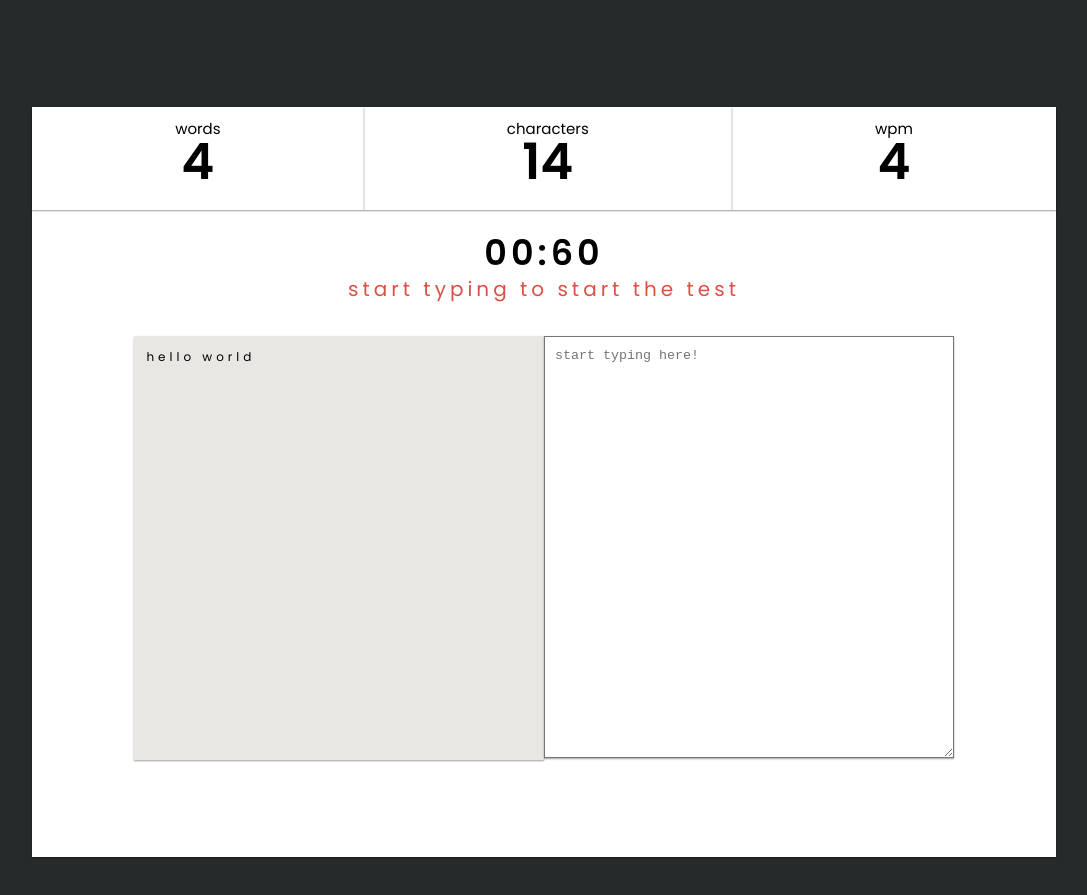
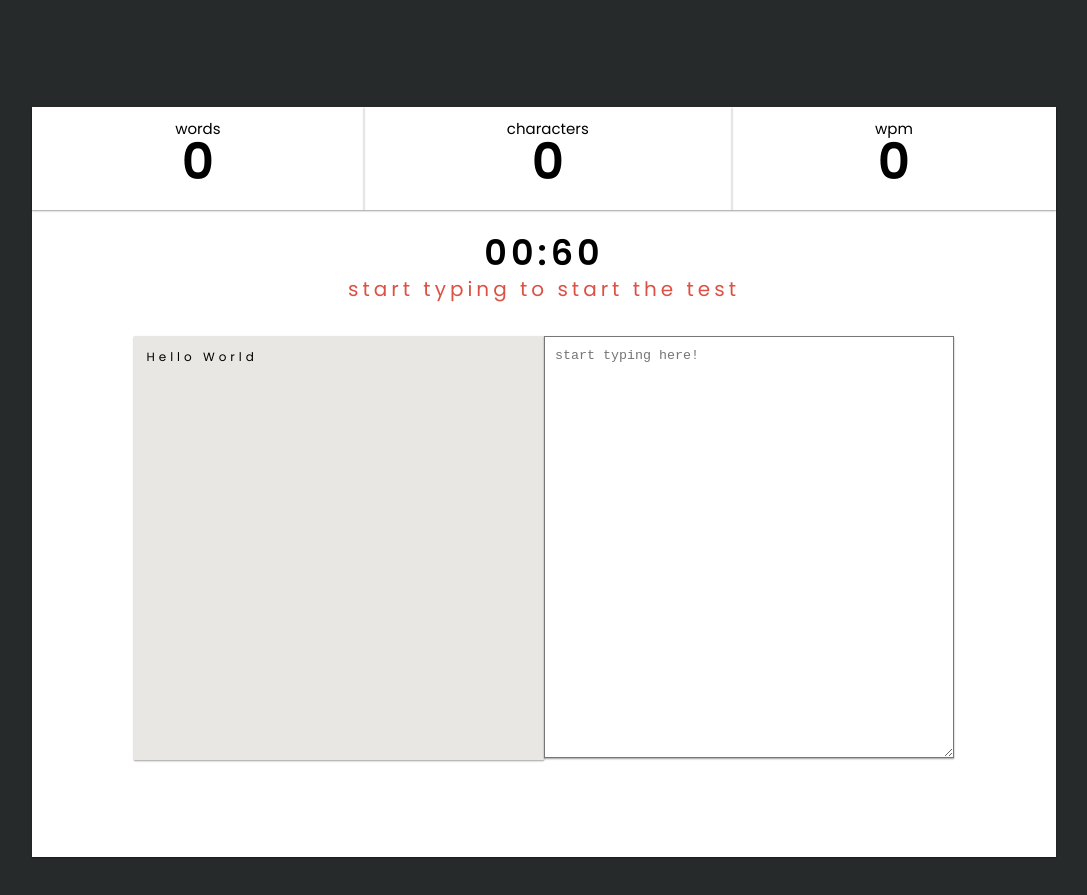
Before and after one commit to ashirbad29/Flashtype, a React (Create React App) app: page / in a window 1280 px wide. Shown: the part 914-1809 px from the top of the page, without its empty margins (96-1183 px from the left). Built offline with nearby package versions, Linux system fonts and the light colour scheme.

Commit message:
give it a state

```diff
--- a/src/Components/App/App.jsx
+++ b/src/Components/App/App.jsx
@@ -6,15 +6,34 @@ import Nav from '../Nav/Nav';
 import './App.css';
 
 class App extends React.Component {
+	state = {
+		selectedParagraph: 'Hello World',
+		timerStarted: false,
+		timeRemaining: 60,
+		words: 0,
+		characters: 0,
+		wpm: 0,
+	};
+
 	render() {
 		return (
 			<div className='app'>
 				{/* Nav */}
 				<Nav />
+
 				{/* Landing Page */}
 				<Landing />
+
 				{/* Challenge section */}
-				<ChallengeSection />
+				<ChallengeSection
+					selectedParagraph={this.state.selectedParagraph}
+					timerStarted={this.state.timerStarted}
+					timeRemaining={this.state.timeRemaining}
+					words={this.state.words}
+					characters={this.state.characters}
+					wpm={this.state.wpm}
+				/>
+
 				{/* Footer */}
 				<Footer />
 			</div>
--- a/src/Components/ChallengeSection/ChallengeSection.js
+++ b/src/Components/ChallengeSection/ChallengeSection.js
@@ -4,7 +4,14 @@ import 'aos/dist/aos.css';
 import './ChallengeSection.css';
 import TestContainer from '../TestContainer/TestContainer';
 
-const ChallengeSection = () => {
+const ChallengeSection = ({
+	selectedParagraph,
+	timerStarted,
+	timeRemaining,
+	words,
+	characters,
+	wpm,
+}) => {
 	useEffect(() => {
 		AOS.init();
 		AOS.refresh();
@@ -14,7 +21,14 @@ const ChallengeSection = () => {
 			<h1 data-aos='fade-down' className='challenge-section-header'>
 				Take a Speed Test Now!
 			</h1>
-			<TestContainer words={4} charcters={14} wpm={4} />
+			<TestContainer
+				selectedParagraph={selectedParagraph}
+				timerStarted={timerStarted}
+				timeRemaining={timeRemaining}
+				words={words}
+				characters={characters}
+				wpm={wpm}
+			/>
 		</div>
 	);
 };
--- a/src/Components/TestContainer/TestContainer.js
+++ b/src/Components/TestContainer/TestContainer.js
@@ -3,22 +3,30 @@ import TryAgain from '../TryAgain/TryAgain';
 import TypingChallengeContainer from '../TypingChallengeContainer/TypingChallengeContainer';
 import './TestContainer.css';
 
-const TestContainer = ({ words, charcters, wpm }) => {
-	const timeRemaining = 10;
-
+const TestContainer = ({
+	selectedParagraph,
+	timerStarted,
+	timeRemaining,
+	words,
+	characters,
+	wpm,
+}) => {
 	return (
 		<div className='test-container'>
 			{timeRemaining > 0 ? (
 				<div className='typing-challenge-container'>
 					<TypingChallengeContainer
+						selectedParagraph={selectedParagraph}
+						timerStarted={timerStarted}
+						timeRemaining={timeRemaining}
 						words={words}
-						characters={charcters}
+						characters={characters}
 						wpm={wpm}
 					/>
 				</div>
 			) : (
 				<div className='try-again-container'>
-					<TryAgain words={words} charcters={charcters} wpm={wpm} />
+					<TryAgain words={words} charcters={characters} wpm={wpm} />
 				</div>
 			)}
 		</div>
--- a/src/Components/TypingChallenge/TypingChallenge.jsx
+++ b/src/Components/TypingChallenge/TypingChallenge.jsx
@@ -1,11 +1,19 @@
 import React from 'react';
 import './TypingChallenge.css';
-const TypingChallenge = ({ selectedParagraph }) => {
+const TypingChallenge = ({
+	selectedParagraph,
+	timeRemaining,
+	timerStarted,
+}) => {
 	return (
 		<div className='typing-challenge'>
 			<div className='timer-container'>
-				<p className='timer'>00:60</p>
-				<p className='timer-info'>start typing to start the test</p>
+				<p className='timer'>
+					00:{timeRemaining > 9 ? timeRemaining : `0${timeRemaining}`}
+				</p>
+				<p className='timer-info'>
+					{!timerStarted && 'start typing to start the test'}
+				</p>
 			</div>
 
 			<div className='textarea-container'>
--- a/src/Components/TypingChallengeContainer/TypingChallengeContainer.jsx
+++ b/src/Components/TypingChallengeContainer/TypingChallengeContainer.jsx
@@ -3,21 +3,34 @@ import DetailsCard from '../DetailsCard/DetailsCard';
 import TypingChallenge from '../TypingChallenge/TypingChallenge';
 import './TypingChallengeContainer.css';
 
-const TypingChallengeContainer = ({ words, characters, wpm }) => {
+const TypingChallengeContainer = ({
+	selectedParagraph,
+	timerStarted,
+	timeRemaining,
+	words,
+	characters,
+	wpm,
+}) => {
 	return (
 		<div className='typing-challenge-container'>
 			{/* Details section */}
 			<div className='details-container'>
 				{/* words typed */}
 				<DetailsCard cardName='words' cardValue={words} />
+
 				{/* characters */}
 				<DetailsCard cardName='characters' cardValue={characters} />
+
 				{/* wpm */}
 				<DetailsCard cardName='wpm' cardValue={wpm} />
 			</div>
 			{/* Challenge Section */}
 			<div className='typewriter-container'>
-				<TypingChallenge selectedParagraph='hello world' />
+				<TypingChallenge
+					selectedParagraph={selectedParagraph}
+					timerStarted={timerStarted}
+					timeRemaining={timeRemaining}
+				/>
 			</div>
 		</div>
 	);
```
